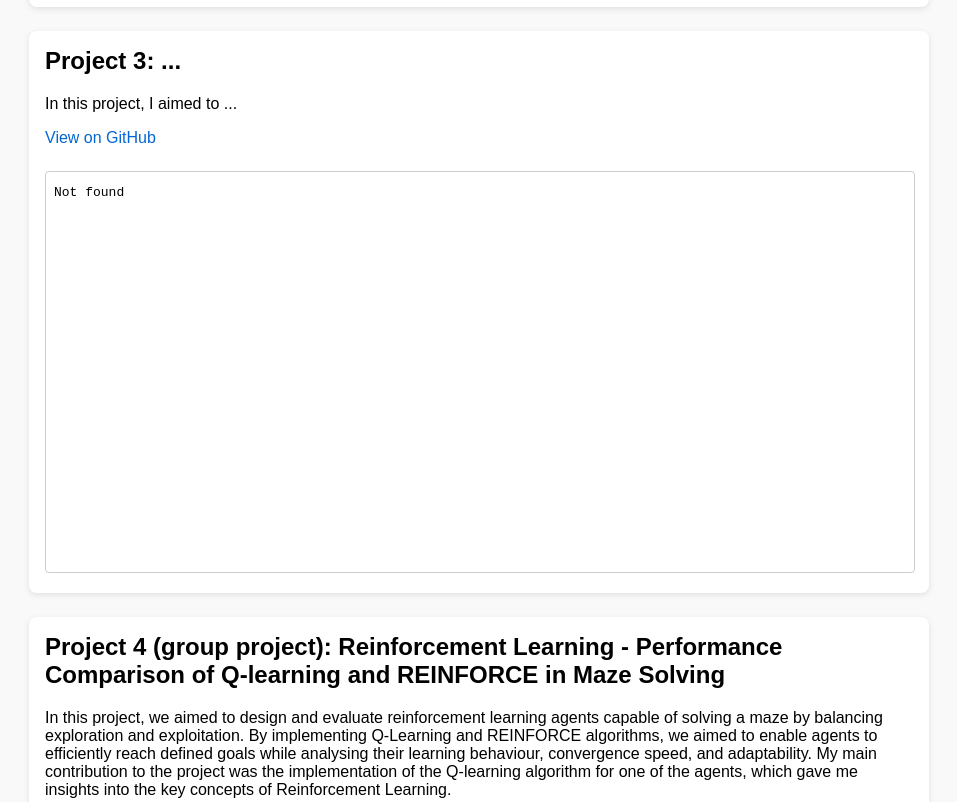
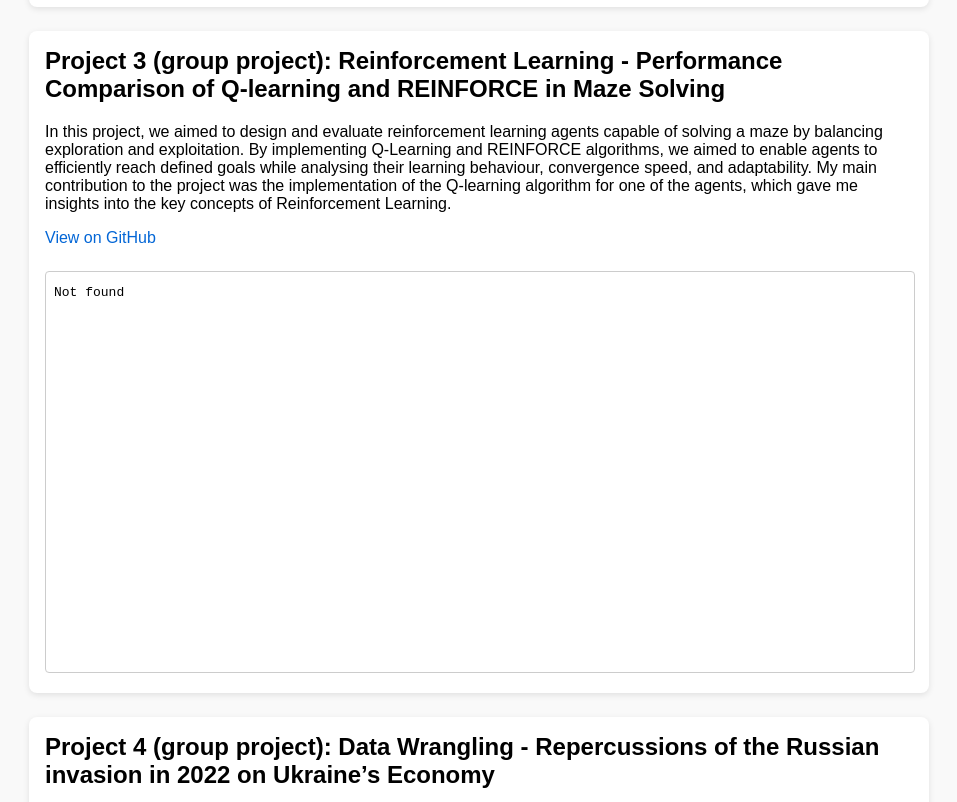
Before and after one commit to janbura/Portfolio, a plain HTML site: page index.html in a window 1280 px wide. Shown: the part 1379-2181 px from the top of the page, without its empty margins (161-1118 px from the left). Drawn offline with Linux system fonts and the light colour scheme.

Commit message:
Update index.html

```diff
--- a/index.html
+++ b/index.html
@@ -72,29 +72,33 @@
     <iframe src="projects/project2.pdf"></iframe>
   </div>
 
+  <!--
   <div class="project">
     <h2>Project 3: ...</h2>
     <p>In this project, I aimed to ...</p>
     <p><a href="https://github.com/YOUR_USERNAME/PROJECT_REPO" target="_blank">View on GitHub</a></p>
     <iframe src="projects/project3.pdf"></iframe>
   </div>
+  -->
 
   <div class="project">
-    <h2>Project 4 (group project): Reinforcement Learning - Performance Comparison of Q-learning and REINFORCE in Maze Solving </h2>
+    <h2>Project 3 (group project): Reinforcement Learning - Performance Comparison of Q-learning and REINFORCE in Maze Solving </h2>
     <p> In this project, we aimed to design and evaluate reinforcement learning agents capable of solving a maze by balancing exploration and exploitation. By implementing Q-Learning and REINFORCE algorithms, we aimed to enable agents to efficiently reach defined goals while analysing their learning behaviour, convergence speed, and adaptability. My main contribution to the project was the implementation of the Q-learning algorithm for one of the agents, which gave me insights into the key concepts of Reinforcement Learning.</p>
-    <p><a href="https://github.com/YOUR_USERNAME/PROJECT_REPO" target="_blank">View on GitHub</a></p>
+    <p><a href="https://github.com/janbura/Rl-Project" target="_blank">View on GitHub</a></p>
     <iframe src="projects/project4.pdf"></iframe>
   </div>
 
+  <!--
   <div class="project">
     <h2>Project 5: ...</h2>
     <p>In this project, I aimed to ...</p>
     <p><a href="https://github.com/YOUR_USERNAME/PROJECT_REPO" target="_blank">View on GitHub</a></p>
     <iframe src="projects/project5.pdf"></iframe>
   </div>
+  -->
 
   <div class="project">
-    <h2>Project 6 (group project): Data Wrangling - Repercussions of the Russian invasion in 2022 on
+    <h2>Project 4 (group project): Data Wrangling - Repercussions of the Russian invasion in 2022 on
 Ukraine’s Economy</h2>
     <p>In this project, we aimed to analyse the economic impact of the 2022 Russian invasion of Ukraine using statistical data and NumPy for data processing. My main contribution focused on identifying trends in key sectors, particularly agriculture and industry, to assess how the conflict affected production and prices.</p>
     <p><a href="https://github.com/janbura/Data-Wrangling-Project" target="_blank">View on GitHub</a></p>
@@ -102,8 +106,8 @@ Ukraine’s Economy</h2>
   </div>
 
     <div class="project">
-    <h2>Project 7 (group project): Text Mining - Benchmarking Traditional and Transformer-Based NLP Models Across Key Text Mining Tasks </h2>
-    <p>In this project we aimed to compare traditional NLP methods with transformer-based models for three tasks: Named Entity Recognition, Sentiment Analysis, and Topic Modeling. I focused on sentiment analysis, using NumPy and pre-trained models like BERT and RoBERTa. My main contribution was comparing rule-based and deep learning approaches on social media-style text to see how well each handled context and sentiment.</p>
+    <h2>Project 5 (group project): Text Mining - Benchmarking Traditional and Transformer-Based NLP Models Across Key Text Mining Tasks </h2>
+    <p>In this project, we aimed to compare traditional NLP methods with transformer-based models for three tasks: Named Entity Recognition, Sentiment Analysis, and Topic Modelling. I focused on sentiment analysis, using NumPy and pre-trained models like BERT and RoBERTa. My main contribution was comparing rule-based and deep learning approaches on social media-style text to see how well each handled context and sentiment.</p>
     <p><a href="https://github.com/janbura/Text-Mining-project/tree/main" target="_blank">View on GitHub</a></p>
     <iframe src="projects/project7.pdf"></iframe>
   </div>
```
